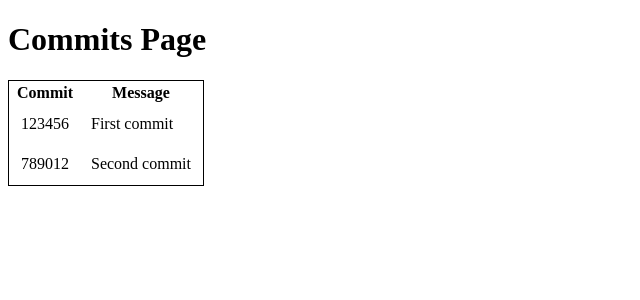
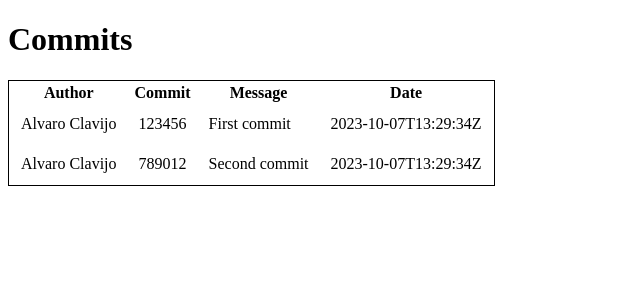
Before and after one commit to alvaroclavijo/git-commit-history-app, a React (Vite) app in the folder client/: page /commits in a window 1280 px wide. Shown: the top 300 px of the page, without its empty margins (0-640 px from the left). Built offline with nearby package versions, Linux system fonts and the light colour scheme.

Commit message:
[THF-2] Add Author and Date column to Commit table

```diff
--- a/client/src/components/CommitTable/index.tsx
+++ b/client/src/components/CommitTable/index.tsx
@@ -10,6 +10,10 @@ const CommitTable: React.FC<CommitTableProps> = ({ data }) => {
   const columns = React.useMemo(
     () => [
       {
+        Header: "Author",
+        accessor: "commit.author.name"
+      },
+      {
         Header: "Commit",
         accessor: "sha",
       },
@@ -17,6 +21,10 @@ const CommitTable: React.FC<CommitTableProps> = ({ data }) => {
         Header: "Message",
         accessor: "commit.message",
       },
+      {
+        Header: "Date",
+        accessor: "commit.author.date"
+      }
     ],
     []
   );
--- a/client/src/pages/Commits/index.tsx
+++ b/client/src/pages/Commits/index.tsx
@@ -3,14 +3,26 @@ import CommitTable from "../../components/CommitTable";
 
 const CommitsPage: React.FC = () => {
   const data = [
-    { sha: "123456", commit: { message: "First commit" } },
-    { sha: "789012", commit: { message: "Second commit" } },
+    {
+      sha: "123456",
+      commit: {
+        message: "First commit",
+        author: { name: "Alvaro Clavijo", date: "2023-10-07T13:29:34Z" },
+      },
+    },
+    {
+      sha: "789012",
+      commit: {
+        message: "Second commit",
+        author: { name: "Alvaro Clavijo", date: "2023-10-07T13:29:34Z" },
+      },
+    },
     // Add more data objects as needed
   ];
 
   return (
     <div>
-      <h1>Commits Page</h1>
+      <h1>Commits</h1>
       <CommitTable data={data} />
     </div>
   );
```
